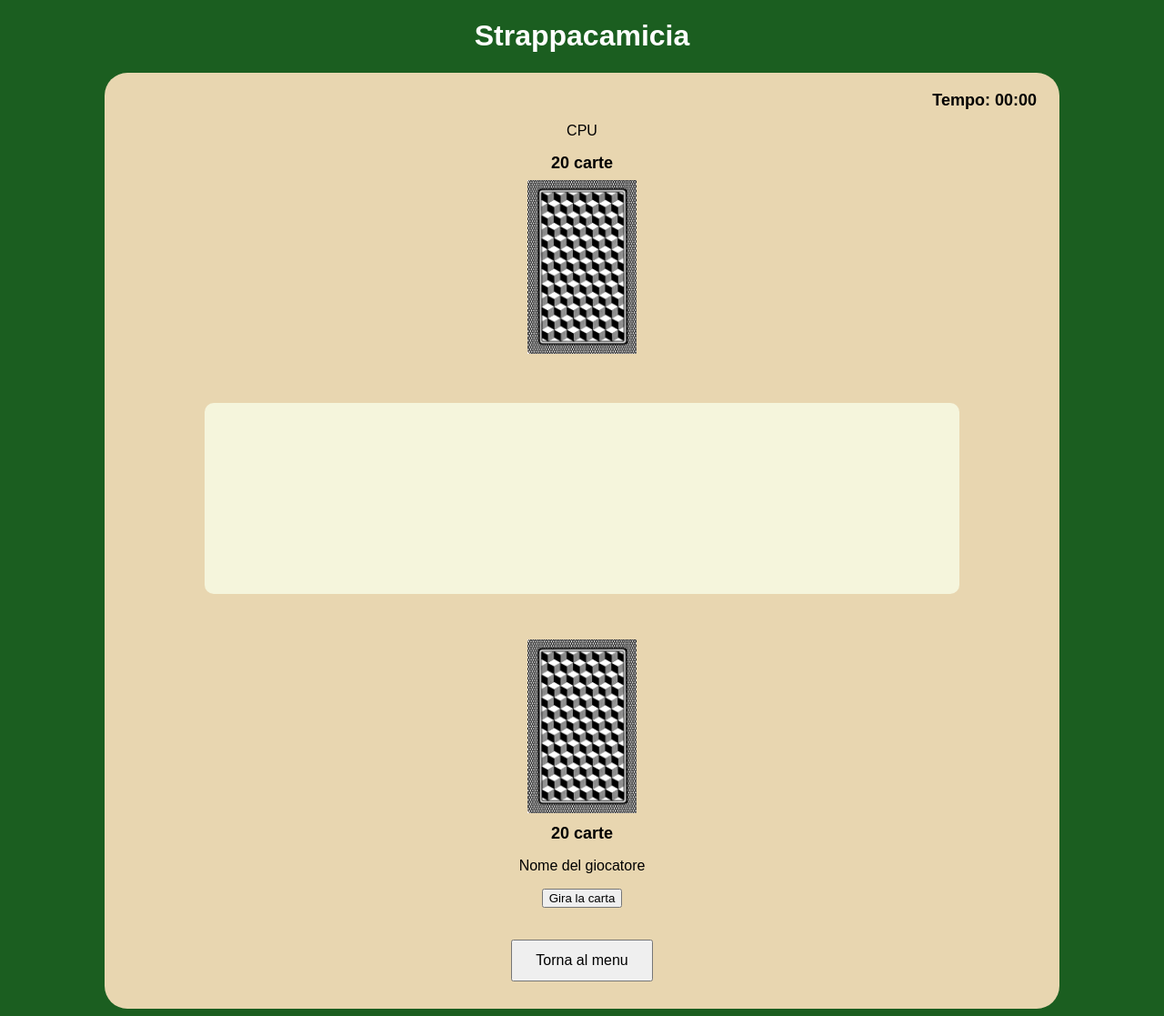
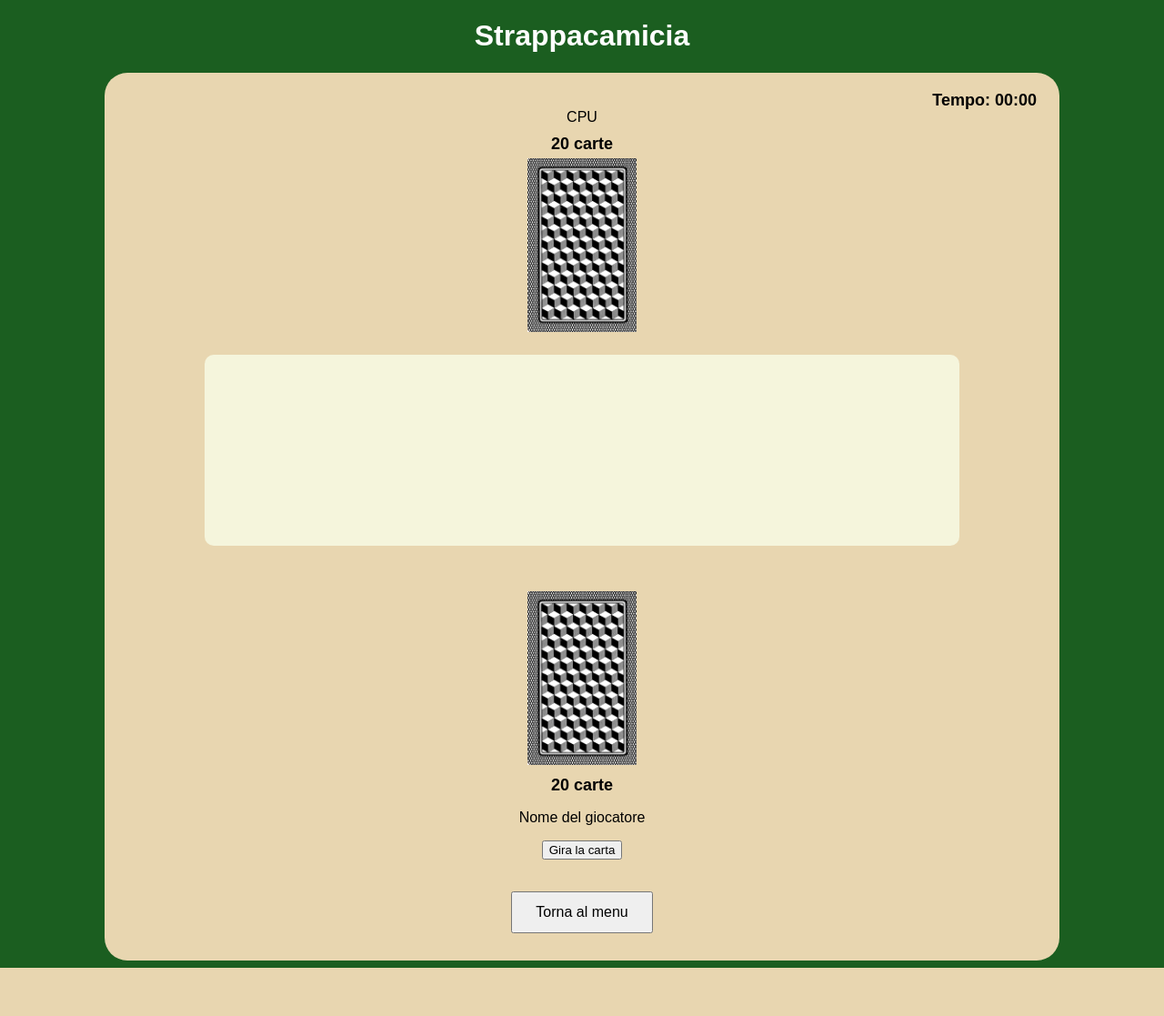
Before and after one commit to FlavioPiff/progetto_strappacamicia_piferi, a PHP site: page /gioco.html in a window 1280 px wide. Shown: the whole page at 91% size. After the commit the page ends 1064 px from the top, so only its background shows below. Run offline with PHP 8.4, Linux system fonts and the light colour scheme.

Commit message:
Aggiustamento grafico della zona CPU
Metto una forma più compatta e centrata, levando lo spazio che avevo prima

```diff
--- a/stile.css
+++ b/stile.css
@@ -20,8 +20,15 @@ body {
 }
 
 .cpu {
-    margin-top: 30px;
-    margin-bottom: 50px;
+    display: flex; /*dispongo gli elementi della CPU in colonna, permette di gestire meglio la disposizione degli elementi*/
+    flex-direction: column; /*in questa maniera dispongo gli elementi in verticale uno sotto all'altro, seguendo l'ordine in cui sono scritti nel codice HTML*/
+    align-items: center; /*centro la scritta CPU, numero di carte della CPU e mazzetto della CPU*/
+    margin-top: 10px; /*aggiunge uno spazio vuoto di 10 px sopra il bordo superiore*/
+    margin-bottom: 25px; /*aggiunge uno spazio vuoto di 25 px sotto il bordo inferiore di un elemento, distanziandolo da quello che si trova subito sotto*/
+}
+
+.cpu p { /*modifico lo spazio verticare attorno ai paragrafi che si trovano all'interno di un elemento con classe .cpu*/
+    margin: 5px 0; /*riduce lo spazio inutile tra CPU, numero di carte della CPU e il mazzetto della CPU*/
 }
 
 .carte {
```
